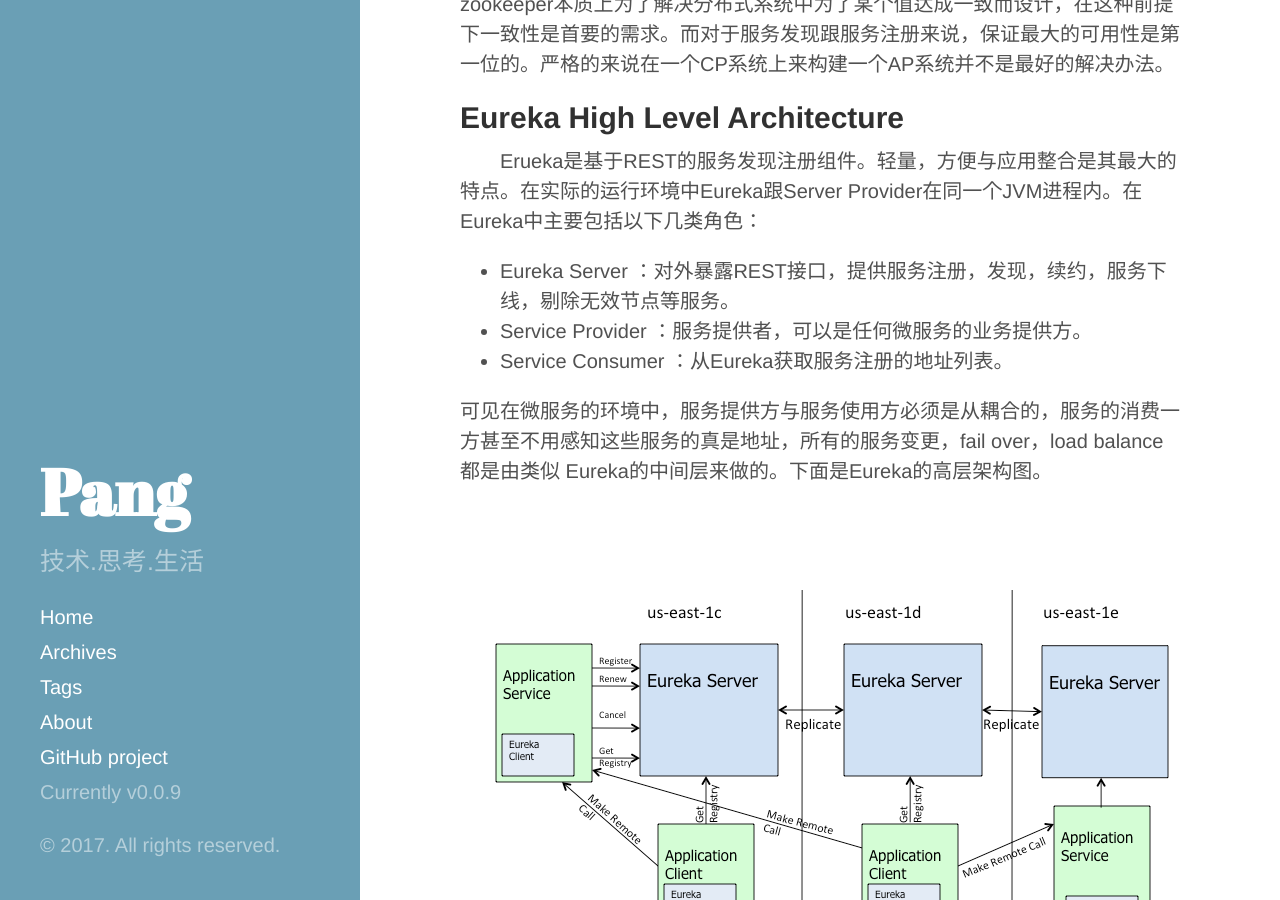
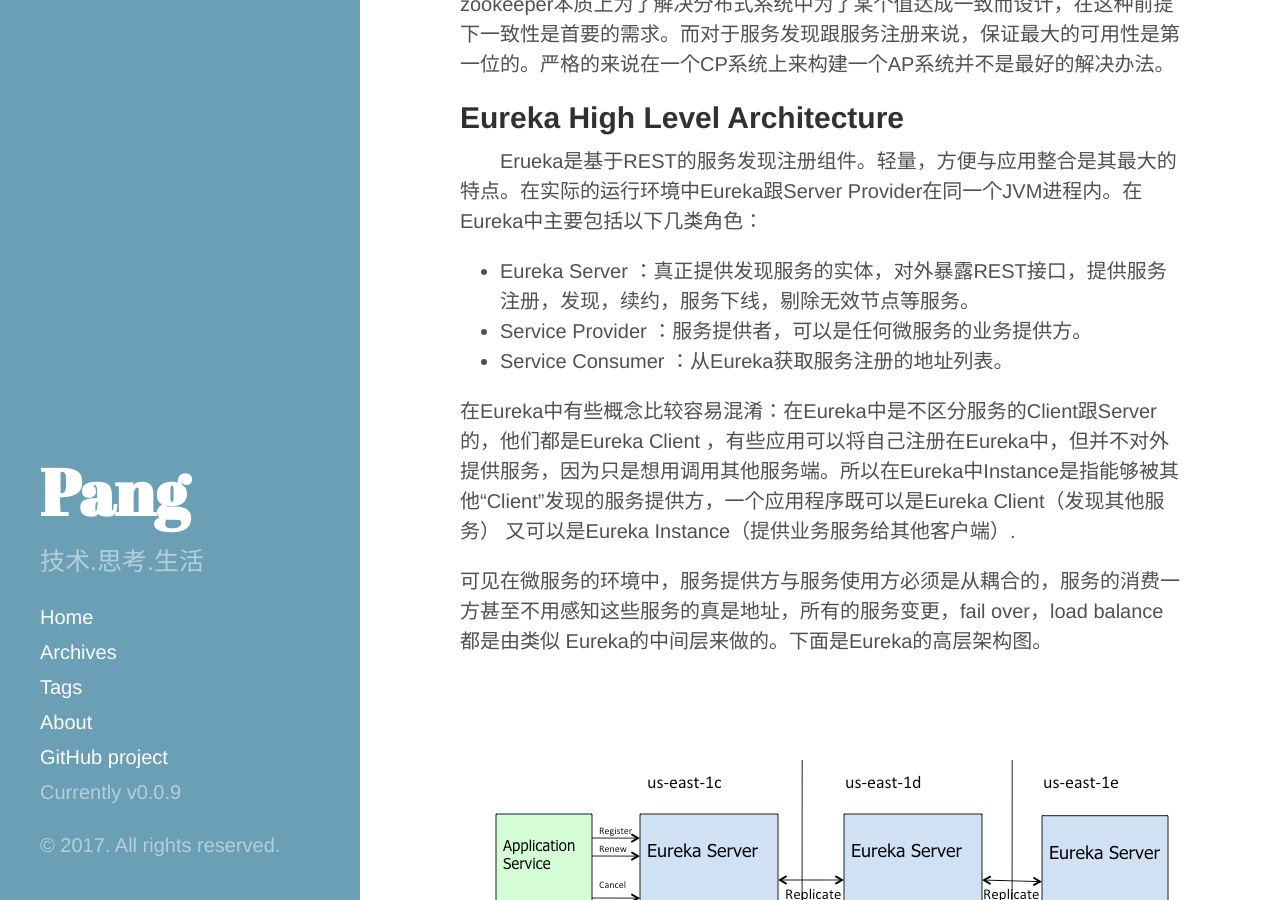
Before and after one commit to pangzhenzhou/pzz-github-pages-blog, a Jekyll site: the page built from _posts/2017-05-21-eureka-p2p.md, in a window 1280 px wide and 900 px high, scrolled down 389 px. Built offline with Jekyll 4.4.1, drawn with Linux system fonts in a browser that asks for light colours.

Commit message:
modify eureka blog

```diff
--- a/_posts/2017-05-21-eureka-p2p.md
+++ b/_posts/2017-05-21-eureka-p2p.md
@@ -12,9 +12,12 @@ tags : 微服务
 ## Eureka High Level Architecture
 
 &emsp;&emsp;Erueka是基于REST的服务发现注册组件。轻量，方便与应用整合是其最大的特点。在实际的运行环境中Eureka跟Server Provider在同一个JVM进程内。在Eureka中主要包括以下几类角色：
-*  Eureka Server ：对外暴露REST接口，提供服务注册，发现，续约，服务下线，剔除无效节点等服务。
+*  Eureka Server ：真正提供发现服务的实体，对外暴露REST接口，提供服务注册，发现，续约，服务下线，剔除无效节点等服务。
 *  Service Provider ：服务提供者，可以是任何微服务的业务提供方。
 *  Service Consumer ：从Eureka获取服务注册的地址列表。
+
+在Eureka中有些概念比较容易混淆：在Eureka中是不区分服务的Client跟Server的，他们都是Eureka Client ，有些应用可以将自己注册在Eureka中，但并不对外提供服务，因为只是想用调用其他服务端。所以在Eureka中Instance是指能够被其他“Client”发现的服务提供方，一个应用程序既可以是Eureka Client（发现其他服务）
+又可以是Eureka Instance（提供业务服务给其他客户端）.
 
 可见在微服务的环境中，服务提供方与服务使用方必须是从耦合的，服务的消费一方甚至不用感知这些服务的真是地址，所有的服务变更，fail over，load balance 都是由类似
 Eureka的中间层来做的。下面是Eureka的高层架构图。
```
